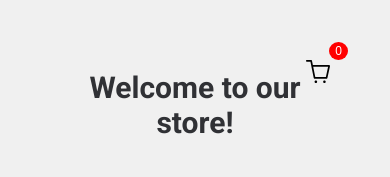
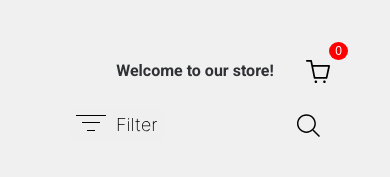
Before and after one commit to bojana-petroska/01_Project, a plain HTML site: page index.html in a window 390 px wide. Shown: the top 177 px of the page. Drawn offline with Linux system fonts and the light colour scheme.

Commit message:
css change

```diff
--- a/style.css
+++ b/style.css
@@ -332,10 +332,17 @@ select {
   #apply-filters {
     width: 100%;
   }
+
+  h1 {
+    font-size: var(--textNormal);
+  }
+
 }
 
 @media (max-width: 480px) {
   .items-container {
     grid-template-columns: 1fr;
   }
+
+
 }
```
